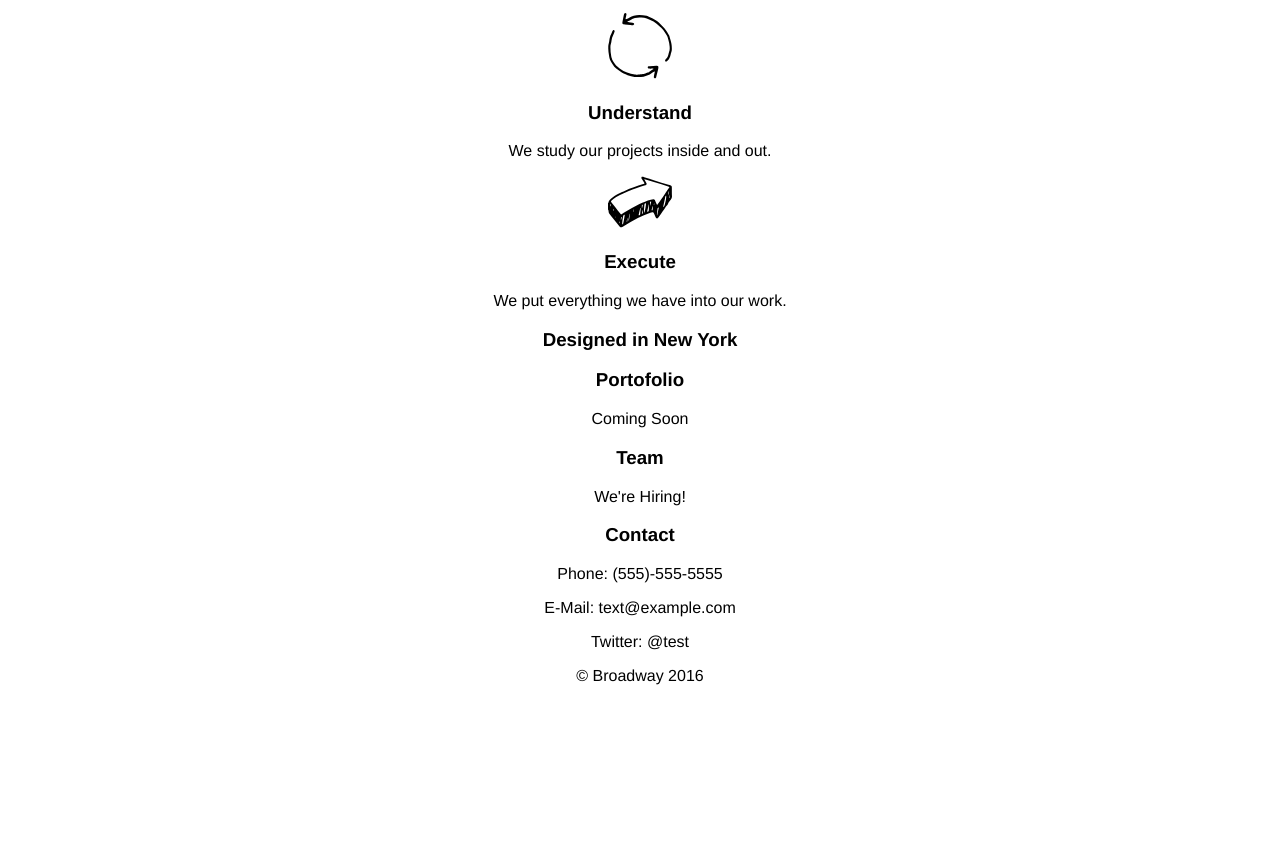
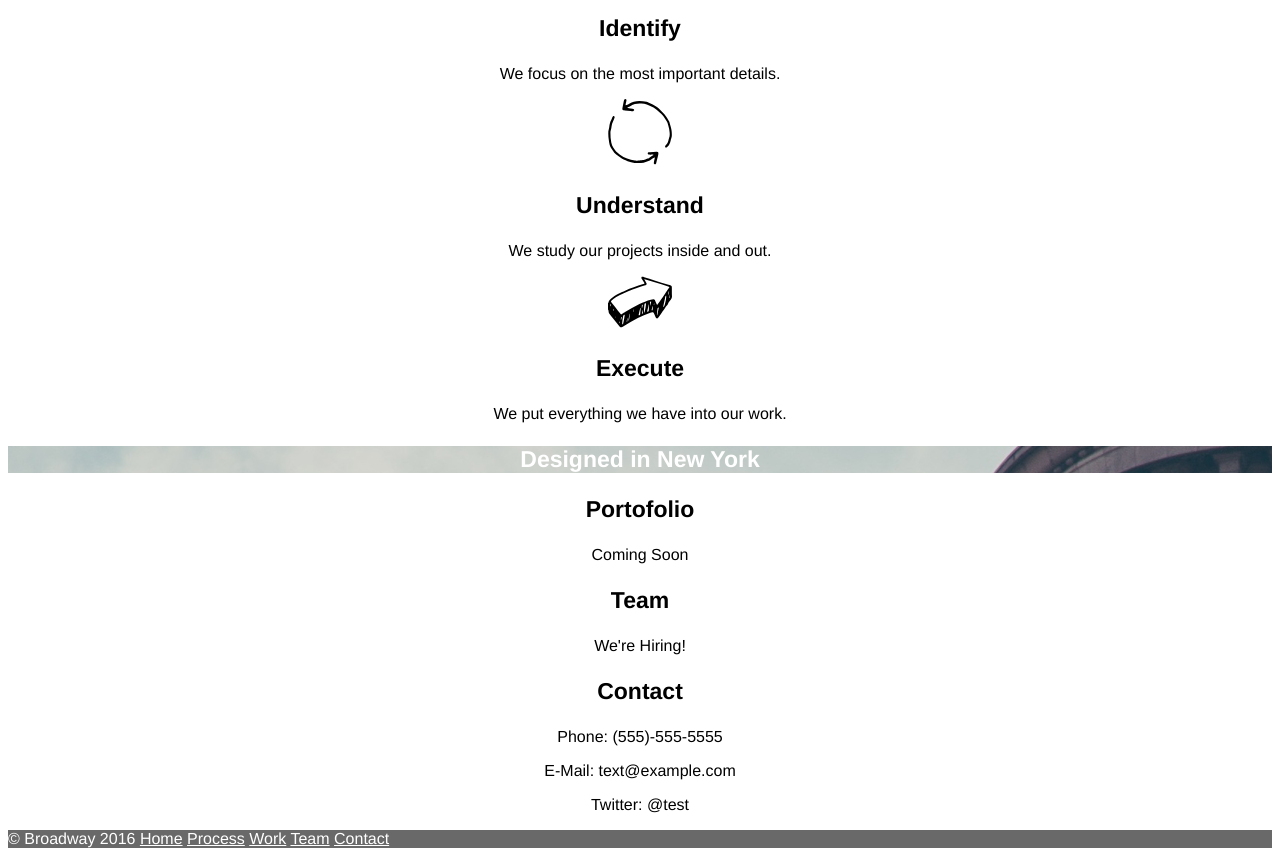
Before and after one commit to laura-git/broadway_design, a plain HTML site: page index.html in a window 1280 px wide. Shown: the part 451-1315 px from the top of the page. Before the commit the page ends 1258 px from the top, so only its background shows below. Drawn offline with Linux system fonts and the light colour scheme; files whose address does not match are found by name.

Commit message:
Complete css

```diff
--- a/index.html
+++ b/index.html
@@ -17,7 +17,7 @@
 
     <ul>
         <li><a href="#home">Home</a></li>
-        <li><a href="#about">About</a></li>
+        <li><a href="#process">Process</a></li>
         <li><a href="#work">Work</a></li>
         <li><a href="#team">Team</a></li>
         <li><a href="#contact">Contact</a></li>
@@ -27,7 +27,7 @@
 
 <!--Process-->
 
-<div>
+<div id="process">
     <h2>Our Process</h2>
 
     <img src="resources/images/identify.svg">
@@ -45,7 +45,7 @@
 
 <!--Portfolio-->
 
-<div>
+<div id="work">
     <h3 class="design">Designed in New York</h3>
 
     <h3>Portofolio</h3>
@@ -55,14 +55,14 @@
 
 <!--Team-->
 
-<div>
+<div id="team">
     <h3>Team</h3>
     <p>We're Hiring!</p>
 </div>
 
 <!--Contact-->
 
-<div>
+<div id="contact">
     <h3>Contact</h3>
     <p>Phone: (555)-555-5555</p>
     <p>E-Mail: text@example.com</p>
@@ -71,17 +71,18 @@
 
 <!--Footer-->
 
-<footer>
+<footer class="footer">
+
+
+    <p>&#169; Broadway 2016
+
+    <a href="#home">Home</a>
+    <a href="#process">Process</a>
+    <a href="#work">Work</a>
+    <a href="#team">Team</a>
+    <a href="#contact">Contact</a></p>
+
 
 </footer>
 
-<p>&#169; Broadway 2016</p>
-<ul class="footer">
-    <li><a href="#home">Home</a></li>
-    <li><a href="#about">About</a></li>
-    <li><a href="#work">Work</a></li>
-    <li><a href="#team">Team</a></li>
-    <li><a href="#contact">Contact</a></li>
-</ul>
-
 </body>
--- a/resources/css/style.css
+++ b/resources/css/style.css
@@ -3,15 +3,47 @@ body {
     text-align: center;
 }
 
-h1, li, a {
+h1, h2, h3 {
+    font-weight: bold;
+}
+
+li, a {
     color: white;
+
 }
 
 h1 {
     font-size: 70px;
+}
+
+h2 {
+    font-size: 32px;
+}
+
+h3 {
+    font-size: 23px;
     font-weight: bold;
 }
 
 li {
     list-style: none;
+    font-size: 18px;
+    line-height: 28px;
 }
+
+.header {
+    color: white;
+    background-image: url("file:///Users/Laura/Desktop/Wohnen_im_Alter/projects/broadway_design/resources/images/the-flatiron-building.png");
+}
+
+.footer {
+    text-align: left;
+    color: white;
+    background-color: dimgray;
+}
+
+.design {
+    background-image: url("file:///Users/Laura/Desktop/Wohnen_im_Alter/projects/broadway_design/resources/images/the-flatiron-building.png");
+    color:white;
+
+}
```
